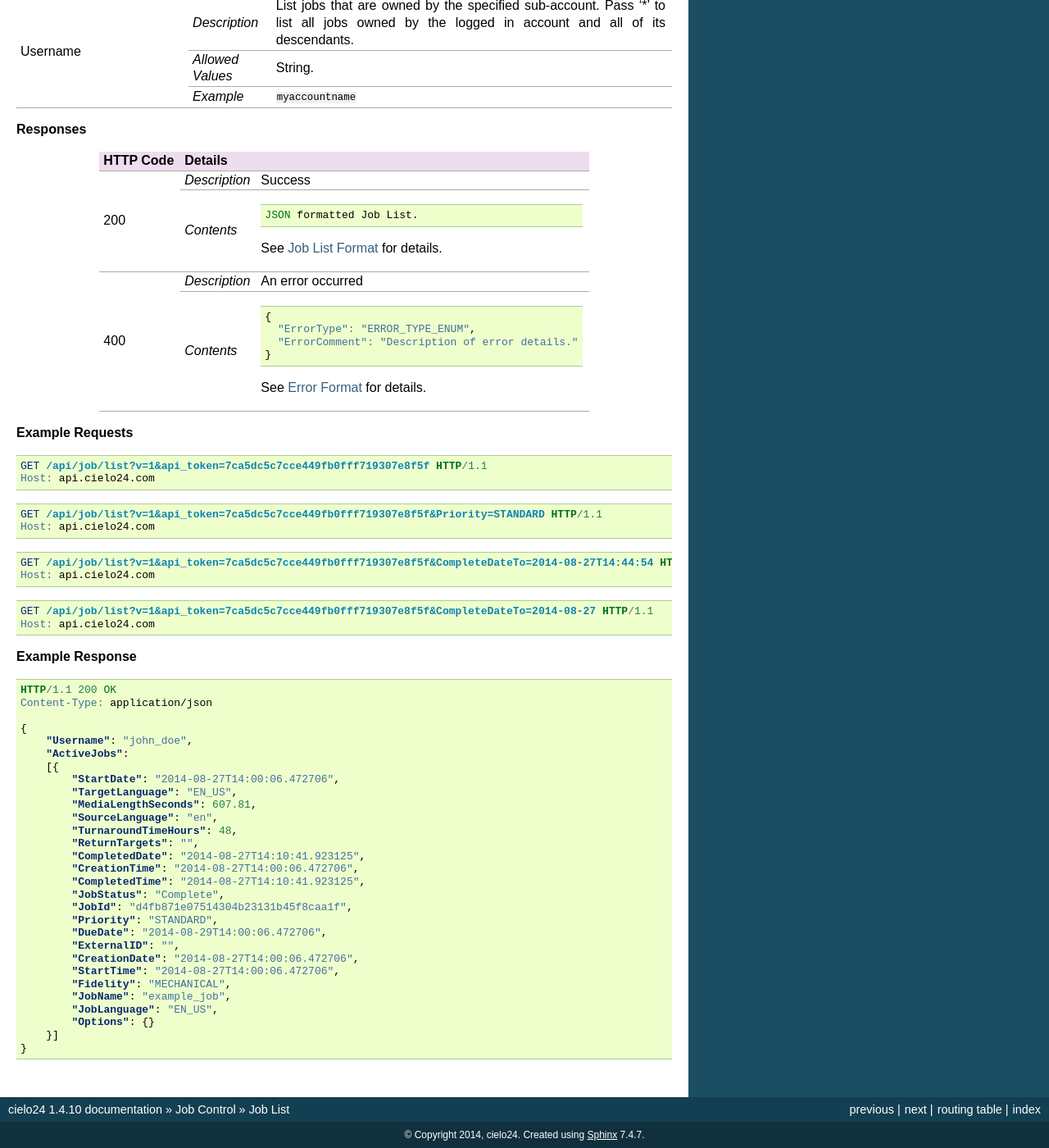
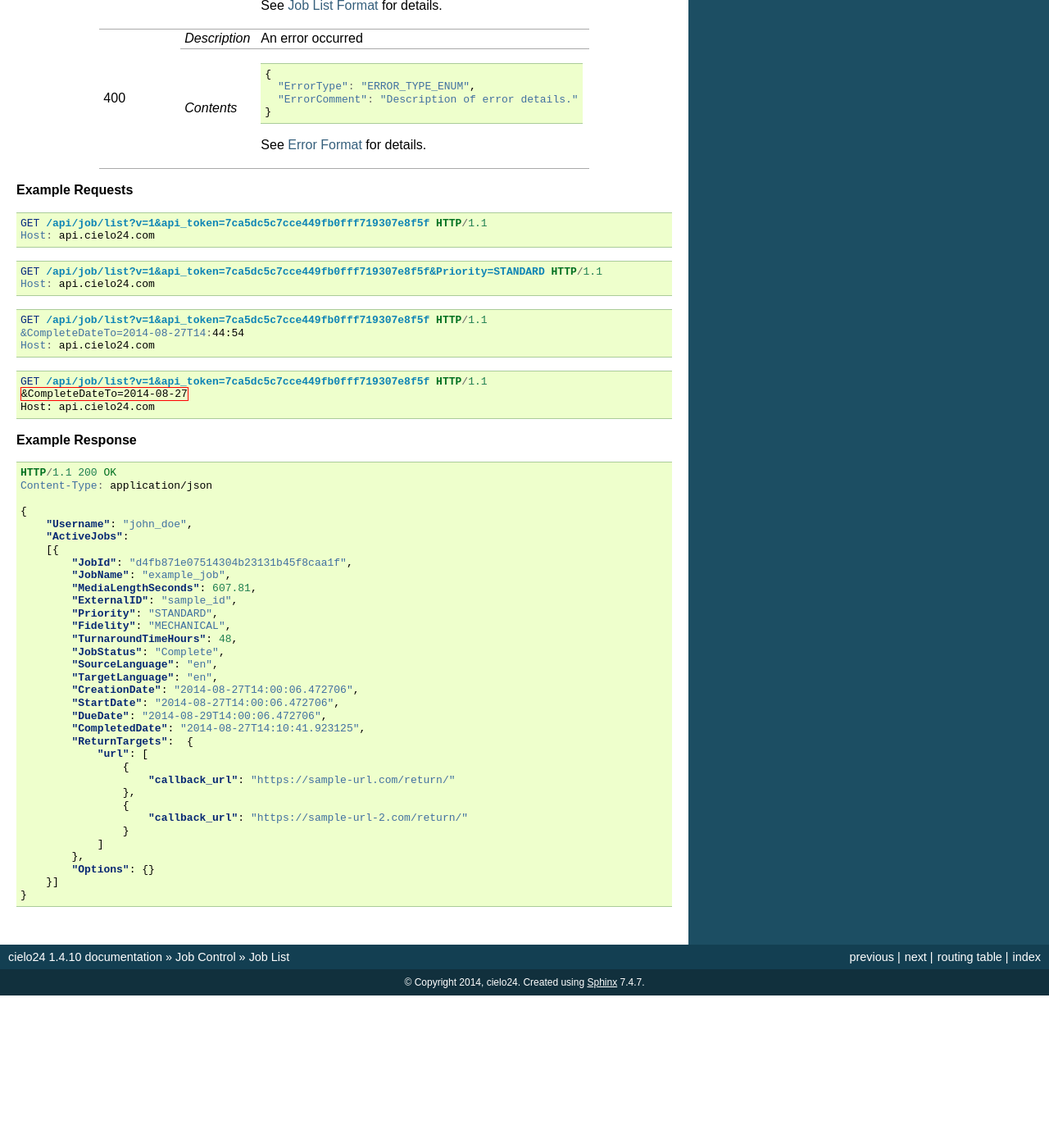
Before and after one commit to cielo24/Docs, a Sphinx documentation site: the page built from api/source/job_control/job_list.rst, in a window 1280 px wide and 1400 px high, scrolled down 1901 px. Shown: the whole window at 82% size. Built offline with Sphinx 7.4.7, drawn with Linux system fonts in a browser that asks for light colours; after the commit the page ends 3115 px from its top, so only the background shows below that; some of the changed text lies outside the part shown.

Commit message:
EN-3145: fixes

```diff
--- a/api/source/job_control/create_job.rst
+++ b/api/source/job_control/create_job.rst
@@ -71,7 +71,7 @@ Creating a job is prerequisite for virtually all other methods.
 |           | `Contents`    | .. code-block:: javascript                                               |
 |           |               |                                                                          |
 |           |               |  {                                                                       |
-|           |               |    "JobId" : "An ID which can be used to refer to this job" ,            |
+|           |               |    "JobId" : "An ID which can be used to refer to this job",             |
 |           |               |    "TaskId" : "An ID for tracking tasks within a job"                    |
 |           |               |  }                                                                       |
 +-----------+---------------+--------------------------------------------------------------------------+
@@ -106,6 +106,6 @@ Creating a job is prerequisite for virtually all other methods.
     Content-Type: application/json
 
     {
-      "JobId" : "64bea283eff6475ea6596027a6ba0929" ,
+      "JobId" : "64bea283eff6475ea6596027a6ba0929",
       "TaskId" : "cc8095fbfecf4647b2e10b622d81c19b"
     }
--- a/api/source/job_control/get_media.rst
+++ b/api/source/job_control/get_media.rst
@@ -74,4 +74,4 @@ Get a URL to the media for an existing job. If the media was directly uploaded t
     HTTP/1.1 200 OK
     Content-Type: application/json
 
-    { "MediaUrl" : "https://fake.url.com" }
+    { "MediaUrl" : "https://sample.url.com" }
--- a/api/source/job_control/job_list.rst
+++ b/api/source/job_control/job_list.rst
@@ -173,12 +216,14 @@ The list is sorted by default to the creation time of the job, descending.
 
 .. sourcecode:: http
 
-    GET /api/job/list?v=1&api_token=7ca5dc5c7cce449fb0fff719307e8f5f&CompleteDateTo=2014-08-27T14:44:54 HTTP/1.1
+    GET /api/job/list?v=1&api_token=7ca5dc5c7cce449fb0fff719307e8f5f HTTP/1.1
+    &CompleteDateTo=2014-08-27T14:44:54
     Host: api.cielo24.com
 
 .. sourcecode:: http
 
-    GET /api/job/list?v=1&api_token=7ca5dc5c7cce449fb0fff719307e8f5f&CompleteDateTo=2014-08-27 HTTP/1.1
+    GET /api/job/list?v=1&api_token=7ca5dc5c7cce449fb0fff719307e8f5f HTTP/1.1
+    &CompleteDateTo=2014-08-27
     Host: api.cielo24.com
 
 **Example Response**
@@ -192,25 +237,30 @@ The list is sorted by default to the creation time of the job, descending.
         "Username": "john_doe",
         "ActiveJobs":
         [{
+            "JobId": "d4fb871e07514304b23131b45f8caa1f",
+            "JobName": "example_job",
+            "MediaLengthSeconds": 607.81,
+            "ExternalID": "sample_id",
+            "Priority": "STANDARD",
+            "Fidelity": "MECHANICAL",
+            "TurnaroundTimeHours": 48,
+            "JobStatus": "Complete",
+            "SourceLanguage": "en",
+            "TargetLanguage": "en",
+            "CreationDate": "2014-08-27T14:00:06.472706",
             "StartDate": "2014-08-27T14:00:06.472706",
-            "TargetLanguage": "EN_US",
-            "MediaLengthSeconds": 607.81,
-            "SourceLanguage": "en",
-            "TurnaroundTimeHours": 48,
-            "ReturnTargets": "",
+            "DueDate": "2014-08-29T14:00:06.472706",
             "CompletedDate": "2014-08-27T14:10:41.923125",
-            "CreationTime": "2014-08-27T14:00:06.472706",
-            "CompletedTime": "2014-08-27T14:10:41.923125",
-            "JobStatus": "Complete",
-            "JobId": "d4fb871e07514304b23131b45f8caa1f",
-            "Priority": "STANDARD",
-            "DueDate": "2014-08-29T14:00:06.472706",
-            "ExternalID": "",
-            "CreationDate": "2014-08-27T14:00:06.472706",
-            "StartTime": "2014-08-27T14:00:06.472706",
-            "Fidelity": "MECHANICAL",
-            "JobName": "example_job",
-            "JobLanguage": "EN_US",
+            "ReturnTargets":  {
+                "url": [
+                    {
+                        "callback_url": "https://sample-url.com/return/"
+                    },
+                    {
+                        "callback_url": "https://sample-url-2.com/return/"
+                    }
+                ]
+            },
             "Options": {}
         }]
     }
```
Also changed, not shown: other parts of api/source/job_control/job_list.rst (+69 -26 lines), api/source/job_control/job_info.rst (+21 -25 lines), api/source/job_control/perform_transcription.rst (+22 -21 lines).
